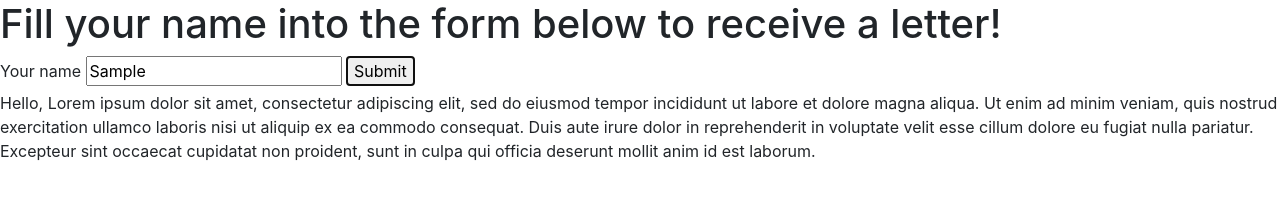
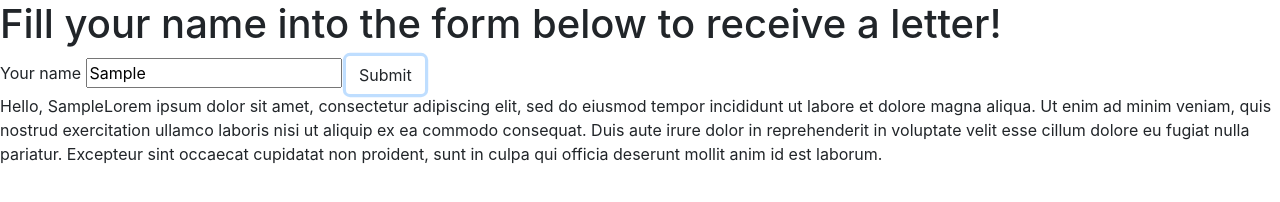
Before and after one commit to CristinaPlesa/form-letter, a plain HTML site: page index.html in a window 1280 px wide. Both pictures are taken after typing "Sample" into the empty fields and a click on the button "Submit". Drawn offline with Linux system fonts and the light colour scheme.

Commit message:
FIXBUG: Fix display input by changing span to id=name.
Co-authored-by: Seth Medeiros <Medeirosseth@gmail.com>

```diff
--- a/index.html
+++ b/index.html
@@ -16,14 +16,14 @@
     <form id="formOne">
     <label for="person">Your name</label>
     <input type="text" id="person"></input>
-    <button type="submit" id="btn">Submit</button>
+    <button type="submit" class="btn">Submit</button>
     </form>
   </div>
 
 
 
   <div id="letter">
-    <p>Hello, <span id="person"></span>Lorem ipsum dolor sit amet, consectetur adipiscing elit, sed do eiusmod tempor incididunt ut labore et dolore magna aliqua. Ut enim ad minim veniam, quis nostrud exercitation ullamco laboris nisi ut aliquip ex ea commodo consequat. Duis aute irure dolor in reprehenderit in voluptate velit esse cillum dolore eu fugiat nulla pariatur. Excepteur sint occaecat cupidatat non proident, sunt in culpa qui officia deserunt mollit anim id est laborum.</p>
+    <p>Hello, <span id="name"></span>Lorem ipsum dolor sit amet, consectetur adipiscing elit, sed do eiusmod tempor incididunt ut labore et dolore magna aliqua. Ut enim ad minim veniam, quis nostrud exercitation ullamco laboris nisi ut aliquip ex ea commodo consequat. Duis aute irure dolor in reprehenderit in voluptate velit esse cillum dolore eu fugiat nulla pariatur. Excepteur sint occaecat cupidatat non proident, sunt in culpa qui officia deserunt mollit anim id est laborum.</p>
   </div>
 
   <!-- form where user inputs their name
--- a/js/scripts.js
+++ b/js/scripts.js
@@ -1,8 +1,8 @@
 $(document).ready(function() {
   $("#formOne").submit(function(event) {
     const personInput = $("input#person").val();
-
-    $("#person").append("input#personInput");
+    console.log(personInput)
+    $("#name ").append(personInput);
 
     $("#letter").show();
 
```
